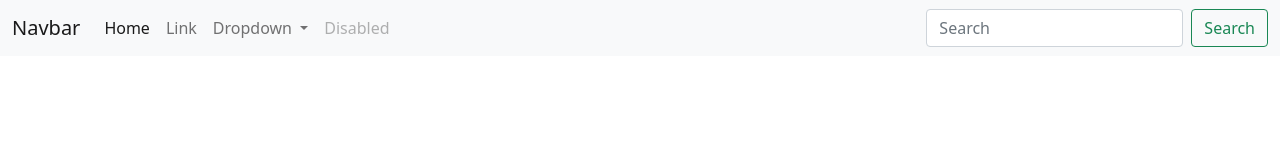
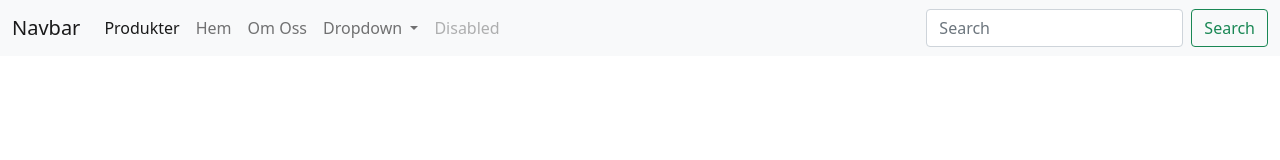
Before and after one commit to jesDVar/Ovn8, a website: page products.html in a window 1280 px wide. Drawn offline with nearby package versions, Linux system fonts and the light colour scheme.

Commit message:
Added js to all pages

```diff
--- a/products.html
+++ b/products.html
@@ -18,10 +18,13 @@
           <div class="collapse navbar-collapse" id="navbarSupportedContent">
             <ul class="navbar-nav me-auto mb-2 mb-lg-0">
               <li class="nav-item">
-                <a class="nav-link active" aria-current="page" href="#">Home</a>
+                <a class="nav-link active" aria-current="page" href="#">Produkter</a>
               </li>
               <li class="nav-item">
-                <a class="nav-link" href="#">Link</a>
+                <a class="nav-link" href="index.html">Hem</a>
+              </li>
+              <li class="nav-item">
+                <a class="nav-link" href="about_us.html">Om Oss</a>
               </li>
               <li class="nav-item dropdown">
                 <a class="nav-link dropdown-toggle" href="#" id="navbarDropdown" role="button" data-bs-toggle="dropdown" aria-expanded="false">
@@ -45,18 +48,6 @@
           </div>
         </div>
       </nav>
-
-
-
-
-    <!-- <ul class="nav">
-        <li><a href="index.html">Hem</a></li>
-        <li><a href="products.html">Våra Produkter</a></li>
-        <li><a href="about_us.html">Om oss</a></li>
-      </ul> -->
-
-
-
-
+      <script src="/node_modules/bootstrap/dist/js/bootstrap.bundle.min.js"></script>
     </body>
     </html>
```
Also changed, not shown: about_us.html (+1 -1 lines), index.html (+7 -10 lines). Lines whose indentation alone changed are shown as unchanged.
